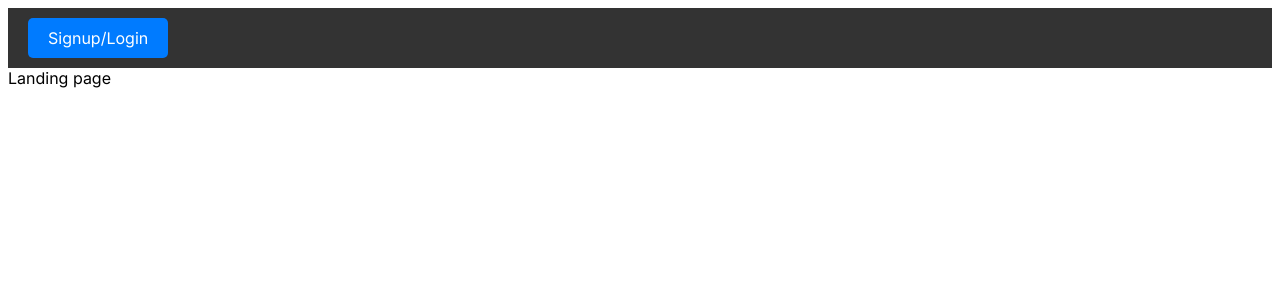
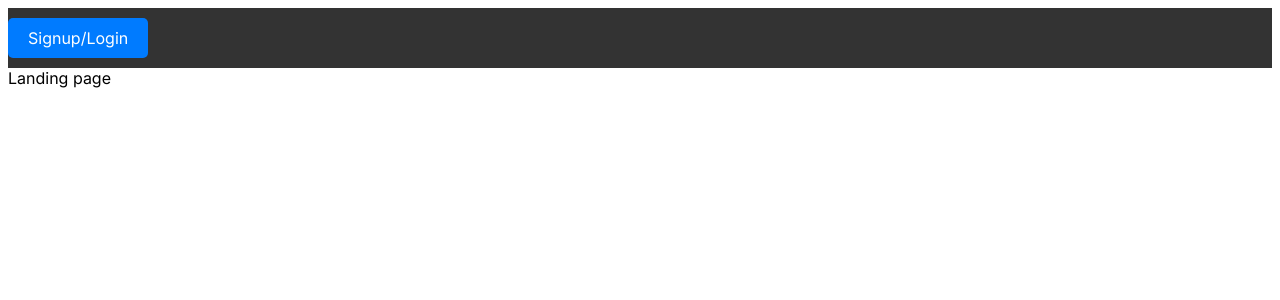
Before and after one commit to UTSCC09/project-gamba, a Next.js app in the folder client/: page / in a window 1280 px wide. Shown: the top 300 px of the page. Built offline with nearby package versions, Linux system fonts and the light colour scheme.

Commit message:
header css

```diff
--- a/client/app/components/header.css
+++ b/client/app/components/header.css
@@ -5,17 +5,14 @@ nav {
     background-color: #333; /* Background color for the navbar */
     color: #fff; /* Text color */
     padding: 10px 0; /* Add some padding for spacing */
-    display: flex;
-    justify-content: space-between;
     align-items: center;
   }
 
   /* Navbar container styles */
   nav > div {
-    display: flex;
-    align-items: center;
     gap: 20px; /* Spacing between items */
     margin: 0 20px;
+    width: 100%;
   }
 
   /* Button styles */
@@ -53,6 +50,7 @@ nav {
   /* Style the buttons inside a div */
   .header_buttons {
     display: flex;
+    width: 95%;
     gap: 20px; /* Spacing between buttons */
-    margin-left: auto; /* Push buttons to the right */
+    justify-content: start;
   }
--- a/client/app/components/header.js
+++ b/client/app/components/header.js
@@ -24,7 +24,7 @@ export default function Header() {
     return (
         <div>
             <nav>
-                <div>
+
                     {isUserLoggedIn ? (
                         <div className='header_buttons'>
                             <Link href="/home"> Home </Link>
@@ -36,7 +36,7 @@ export default function Header() {
 
                     ) : <Link href="/signup">Signup/Login</Link>}
 
-                </div>
+
             </nav>
         </div>
     )
```
